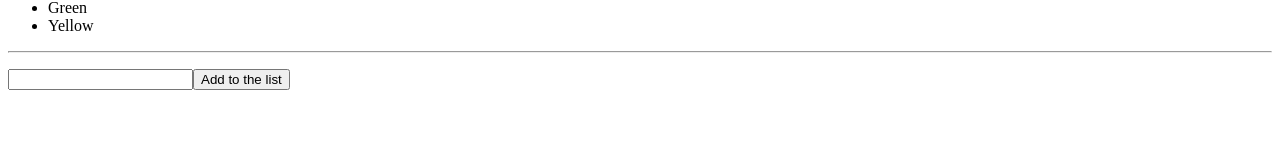
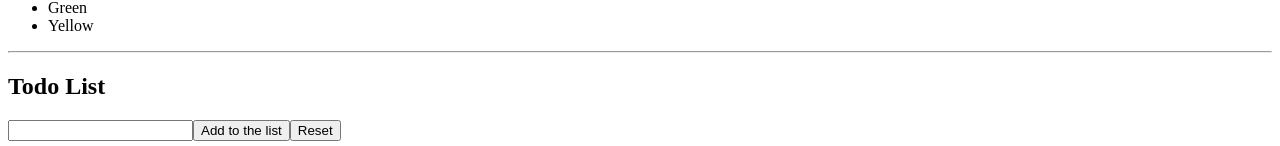
Before and after one commit to MartinGergov/React, a React (Vite) app: page / in a window 1280 px wide. Shown: the part 1127-1273 px from the top of the page. Before the commit the page ends 1225 px from the top, so only its background shows below. Built offline with nearby package versions, Linux system fonts and the light colour scheme.

Commit message:
Ejercicio 28

```diff
--- a/src/TodoList.jsx
+++ b/src/TodoList.jsx
@@ -11,8 +11,13 @@ export function TodoList() {
     }
   }
 
+  function handleReset() {
+    setTodos([]);
+  }
+
   return (
     <div>
+      <h2>Todo List</h2>
       <ul>
         {todos.map((todo, index) => (
           <li key={index}>{todo}</li>
@@ -23,6 +28,7 @@ export function TodoList() {
         onChange={(event) => setNewTodo(event.target.value)}
       />
       <button onClick={handleAddTodo}>Add to the list</button>
+      <button onClick={handleReset}>Reset</button>
     </div>
   );
 }
```
